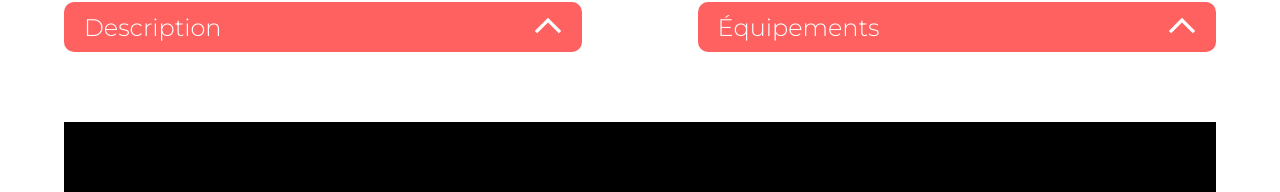
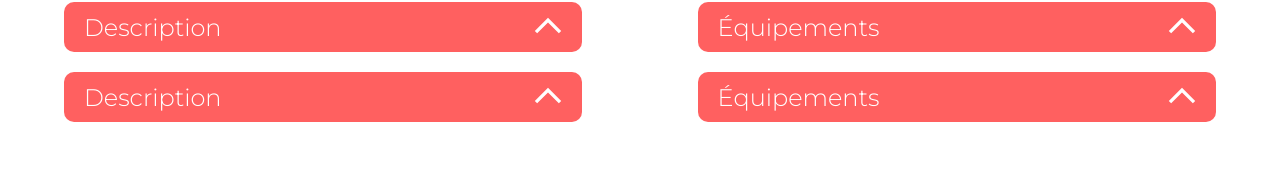
Before and after one commit to Klaimalek/KLAIMALEK_KASA_092023, a React (Create React App) app: page /accommodation/0979876d in a window 1280 px wide. Shown: the part 930-1122 px from the top of the page. Built offline with nearby package versions, Linux system fonts and the light colour scheme.

Commit message:
appel au composant collapse sans le fichier accommodation.js

```diff
--- a/src/pages/accommodation/Accommodation.jsx
+++ b/src/pages/accommodation/Accommodation.jsx
@@ -5,7 +5,7 @@ import Data from '../../data/Data.json';
 import { useParams } from 'react-router-dom';
 import Error from '../pageError/Error';
 import'./accommodation.css'
-
+import Collapse from '../../components/collapses/Collapse';
 import Description from '../../components/description/Description';
 import Carousel from '../../components/carousel/Carousel';
 
@@ -63,6 +63,14 @@ return (<Error/>);
         host={hosts}
         rate={rates}
       />
+      <div className="collapse-content-collapse">
+        <div className='collapse'>
+          <Collapse title={'Description'} content={description} />
+        </div>
+        <div className='collapse'>
+          <Collapse title={'Équipements'} content={equipments} />
+        </div>
+      </div>
         <Footer />
 
     </div>
```
